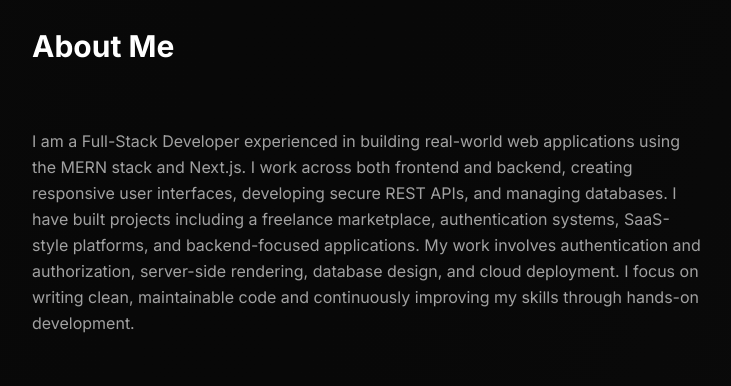
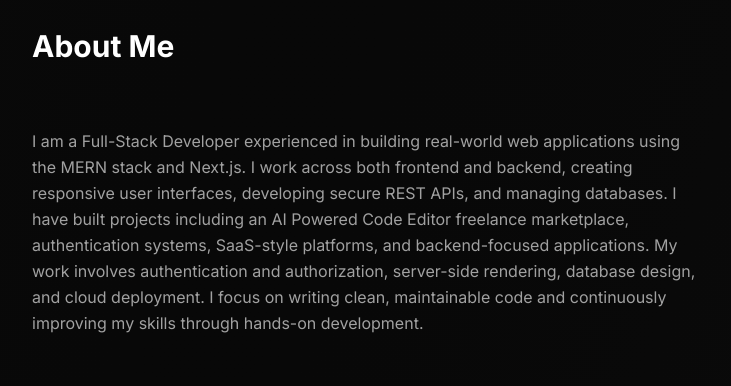
Before and after one commit to smttomar/Portfolio, a Next.js app: page / in a window 1280 px wide. Shown: the part 852-1238 px from the top of the page, without its empty margins (48-779 px from the left). Built offline with nearby package versions, Linux system fonts and the light colour scheme; no server answers.

Commit message:
Update About

```diff
--- a/sections/About.tsx
+++ b/sections/About.tsx
@@ -28,13 +28,14 @@
                     real-world web applications using the MERN stack and
                     Next.js. I work across both frontend and backend, creating
                     responsive user interfaces, developing secure REST APIs, and
-                    managing databases. I have built projects including a
-                    freelance marketplace, authentication systems, SaaS-style
-                    platforms, and backend-focused applications. My work
-                    involves authentication and authorization, server-side
-                    rendering, database design, and cloud deployment. I focus on
-                    writing clean, maintainable code and continuously improving
-                    my skills through hands-on development.
+                    managing databases. I have built projects including an AI
+                    Powered Code Editor freelance marketplace, authentication
+                    systems, SaaS-style platforms, and backend-focused
+                    applications. My work involves authentication and
+                    authorization, server-side rendering, database design, and
+                    cloud deployment. I focus on writing clean, maintainable
+                    code and continuously improving my skills through hands-on
+                    development.
                 </p>
             </Reveal>
             <GithubStats />
```
